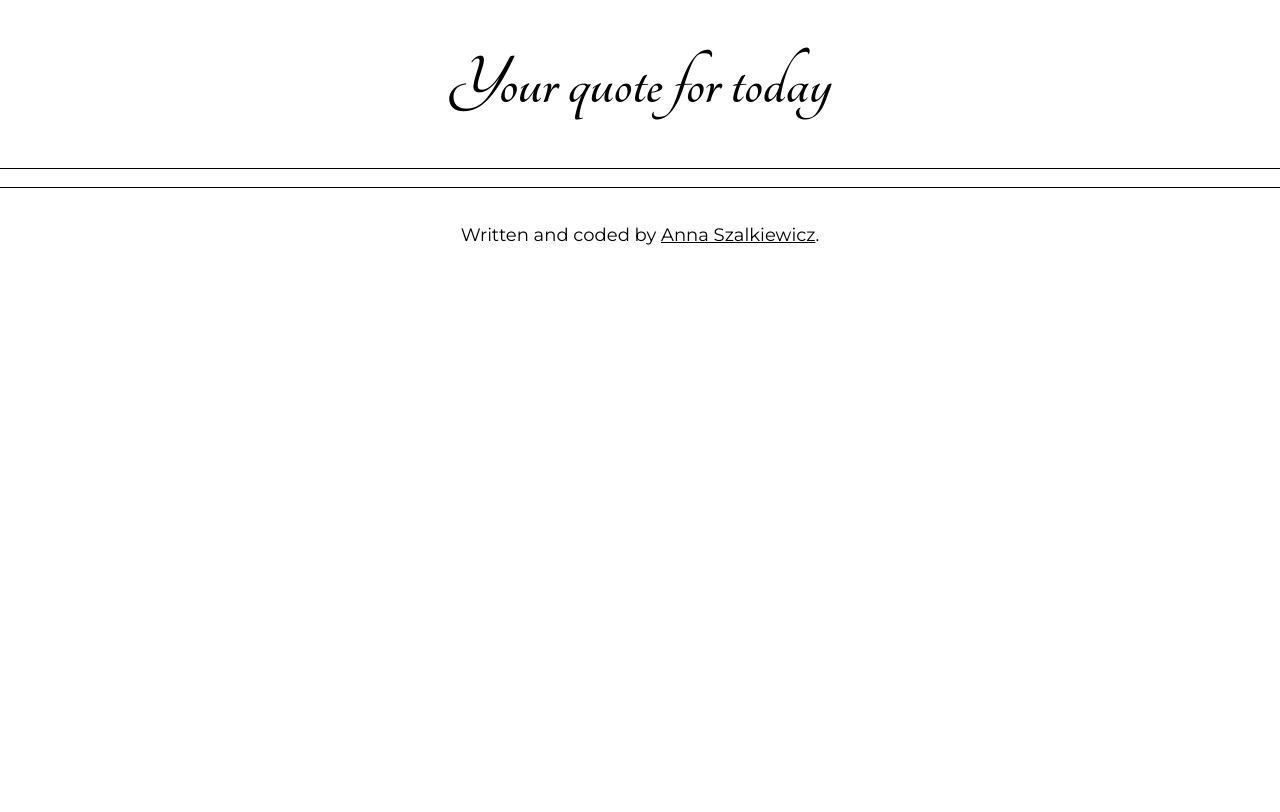
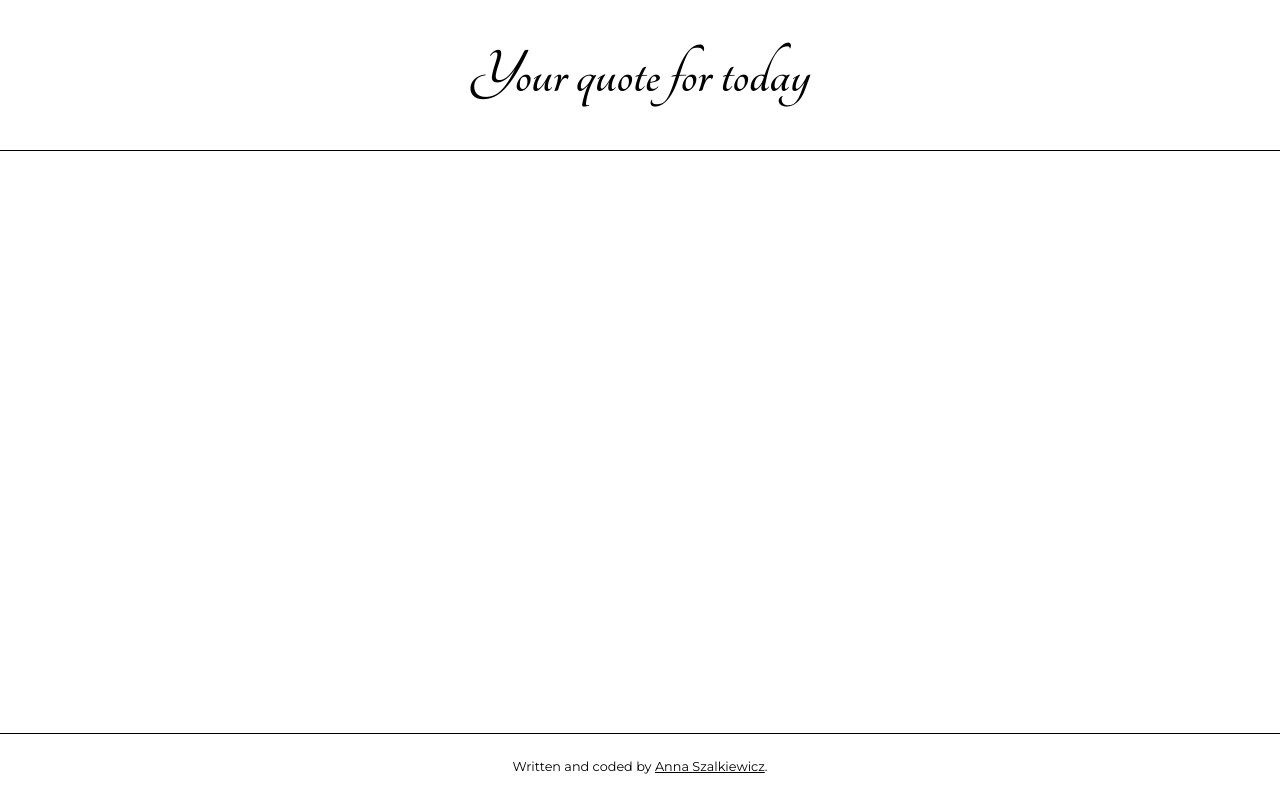
Before and after one commit to annaszalkiewicz/random-quote-machine, a React (Create React App) app: page / in a window 1280 px wide. Shown: the top 812 px of the page. Built offline with nearby package versions, Linux system fonts and the light colour scheme; no server answers.

Commit message:
Edit footer styling

```diff
--- a/src/index.css
+++ b/src/index.css
@@ -1,10 +1,11 @@
-html, body, #root {
+html, body, #root, .App {
   width: 100%;
   height: 100%;
   font-family: 'Montserrat', sans-serif;
-  font-size: 18px;
+  font-size: 16px;
   font-weight: 400;
   text-align: center;
+  overflow: hidden;
   margin: 0;
 }
 
@@ -24,6 +25,11 @@ html, body, #root {
 .footer {
   padding: 1em;
   border-top: solid 1px #000;
+  width: calc(100% - 2em);
+  position: absolute;
+  bottom: 0;
+  left: 0;
+  font-size: 0.8em;
 }
 .footer a {
   color: #000;
```
